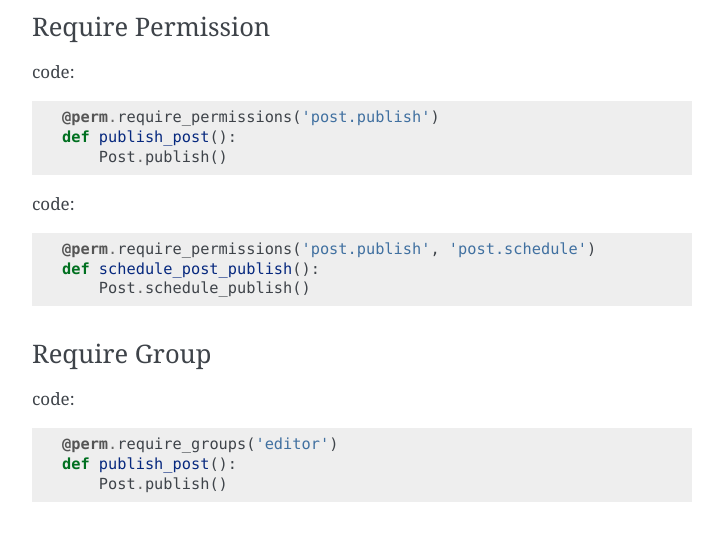
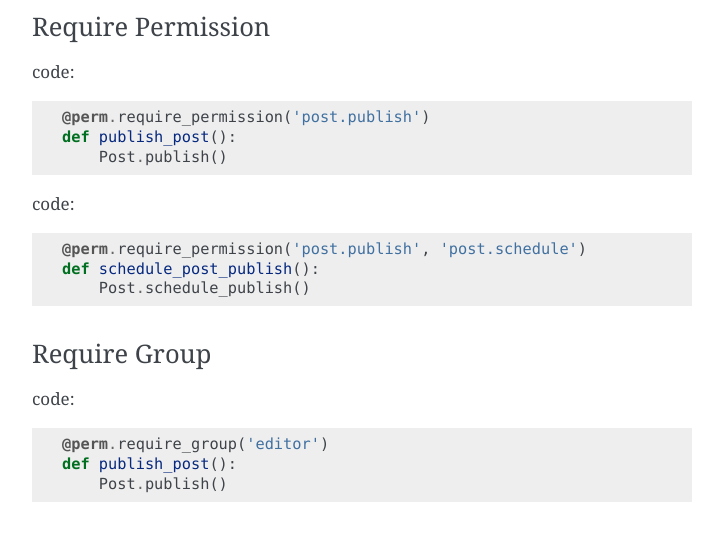
Before and after one commit to soasme/flask-perm, a Sphinx documentation site: the page built from docs/index.rst, in a window 1280 px wide and 900 px high, scrolled down 1740 px. Shown: the part 152-689 px from the top of the window, without its empty margins (388-1111 px from the left). Built offline with Sphinx 7.4.7, drawn with Linux system fonts in a browser that asks for light colours.

Commit message:
Fix doc error.

```diff
--- a/docs/index.rst
+++ b/docs/index.rst
@@ -96,13 +96,13 @@ Require Permission
 
 code::
 
-    @perm.require_permissions('post.publish')
+    @perm.require_permission('post.publish')
     def publish_post():
         Post.publish()
 
 code::
 
-    @perm.require_permissions('post.publish', 'post.schedule')
+    @perm.require_permission('post.publish', 'post.schedule')
     def schedule_post_publish():
         Post.schedule_publish()
 
@@ -111,7 +111,7 @@ Require Group
 
 code::
 
-    @perm.require_groups('editor')
+    @perm.require_group('editor')
     def publish_post():
         Post.publish()
 
```
